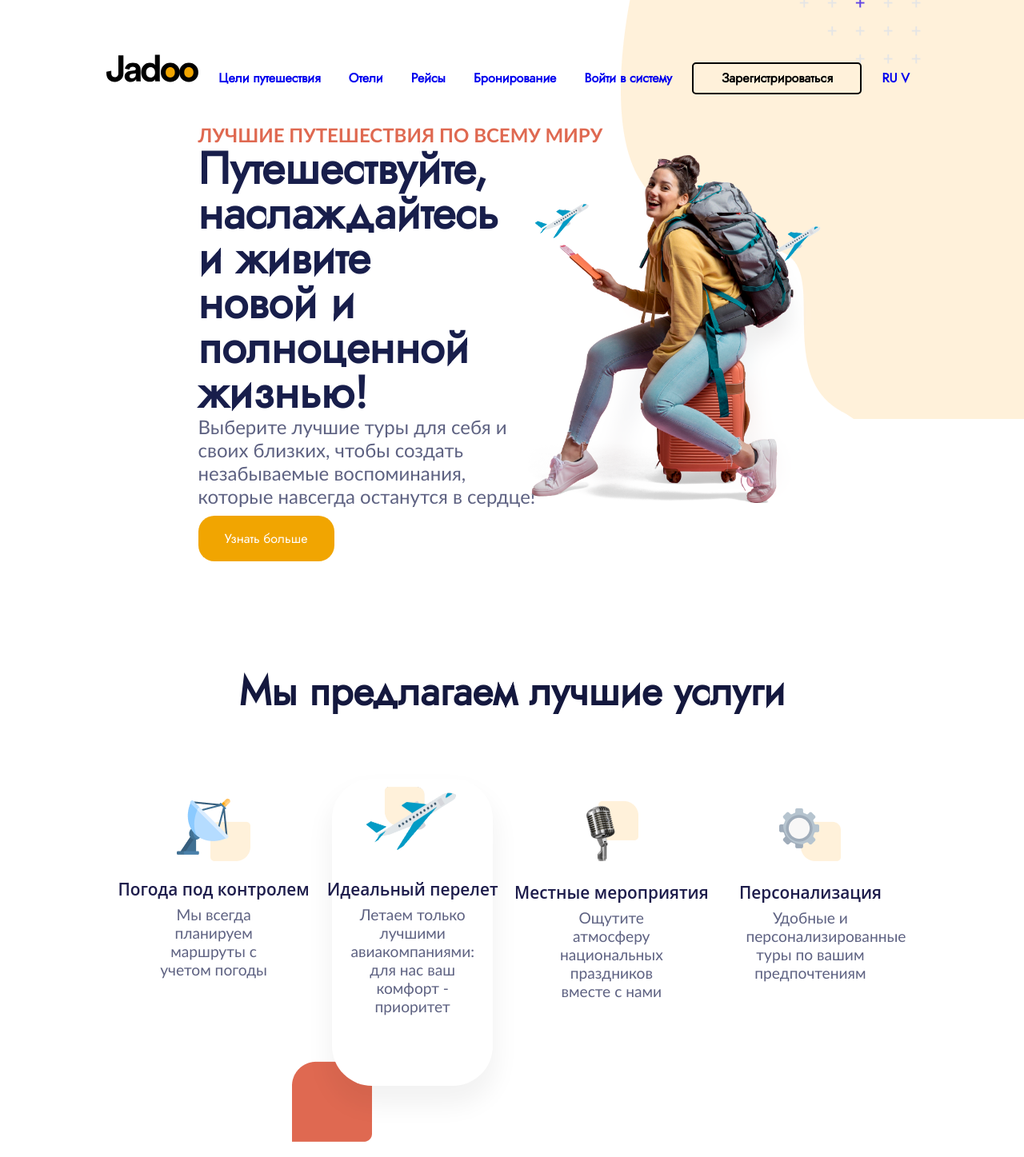
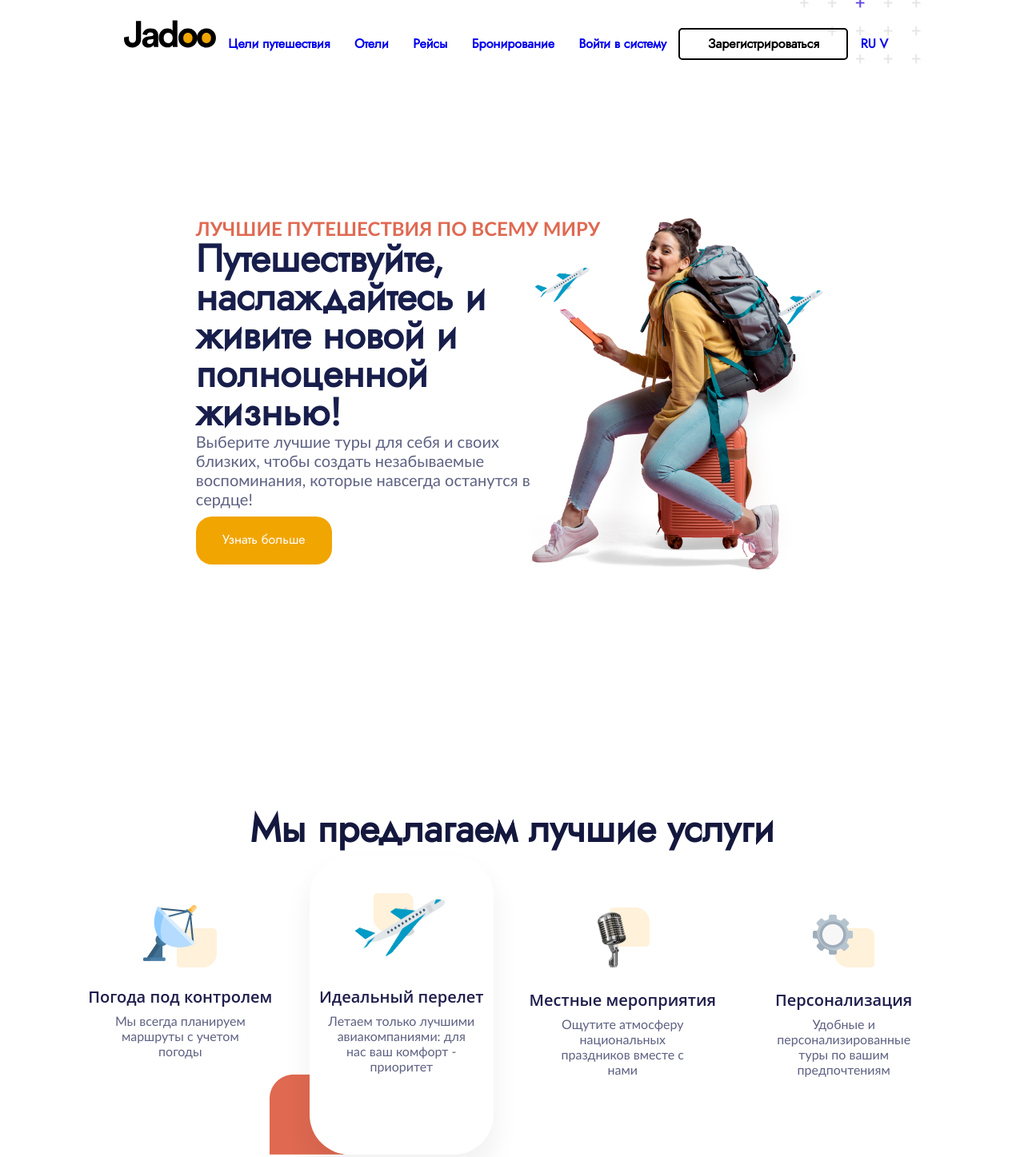
Before and after one commit to pluumbum/praktika, a plain HTML site: page index.html in a window 1280 px wide. Shown: the top 1447 px of the page at 80% size. Drawn offline with nearby package versions, Linux system fonts and the light colour scheme.

Commit message:
сделала все)

```diff
--- a/index.html
+++ b/index.html
@@ -3,7 +3,7 @@
 
 <head>
     <meta charset="UTF-8">
-    <meta name="viewport" content="width-device-width, initial-scale-1.0">
+    <meta name="viewport" content="width=device-width, initial-scale=1.0">
     <title>Туристическое агенство Jadoo</title>
     <link rel="stylesheet" href="styles/style.css">
 
@@ -16,8 +16,7 @@
 </head>
 
 <body>
-    <header class="main__header">
-        <div class="container">
+    <header class="container header__container">
             <nav class="nav header__nav">
                 <img src="assets/images/logo.svg" alt="" class="header__logo">
                 <a href="#" class="nav__item">Цели путешествия</a>
@@ -28,14 +27,11 @@
                 <a href="#" class="nav__item--sign_up">Зарегистрироваться</a>
                 <a href="#" class="nav__item">RU V</a>
             </nav>
-        </div>
     </header>
 
-    <div class="decore"></div>
-
     <main class="main">
+        <div class="container">
             <section class="mainInfo">
-            <div class="container">
                 <div class="mainInfo__text">
                     <h1>ЛУЧШИЕ ПУТЕШЕСТВИЯ ПО ВСЕМУ МИРУ</h1>
                     <h2>Путешествуйте,
@@ -53,10 +49,10 @@
                 <div class="mainInfo__pic">
                     <img src="assets/images/Traveller 1.png" alt="">
                 </div>
+            </section>
+        </div>
 
-            </div>
-        </section>
-
+        <div class="container">
             <section class="services">
                 <div class="services__header">Мы предлагаем лучшие услуги
                     <img src="assets/images/Decore 2.png" id="decor2" alt="">
@@ -103,7 +99,9 @@
                     </div>
                 </div>
             </section>
+        </div>
 
+        <div class="container">
             <section class="topsellers">
                 <div class="miniheader">Лидеры продаж</div>
                 <div class="header">Популярные направления</div>
@@ -146,10 +144,11 @@
                             </div>
                         </div>
                     </div>
-                <img src="assets/images/Decore 4.png" alt="" id="decor4">
                 </div>
             </section>
+        </div>
 
+        <div class="container">
             <section class="threeSteps">
                 <div class="threeSteps__text">
                     <div class="miniheader threeSteps__miniheader">Легко и просто</div>
@@ -183,7 +182,9 @@
                 </div>
                 <div class="threeSteps__vidget"><img src="assets/images/3 steps vidget.png" alt=""></div>
             </section>
+        </div>
 
+        <div class="container">
             <section class="feedback">
                 <div class="feedback__header">
                     <div class="miniheader">Отзывы</div>
@@ -238,6 +239,7 @@
 
                 </div>
             </section>
+        </div>
 
     </main>
 
--- a/styles/media.css
+++ b/styles/media.css
@@ -1,62 +1,24 @@
-.decore {
-    background-image: url("../assets/images/Decore.png");
-    right: 0px;
-    top: 0px;
-    max-width: 504px;
-    max-height: 524px;
-    width: 100%;
-    height: 100%;
-    position: absolute;
+
+@media (max-width: 1200px) {
+    .container {
+        height: 45vh;
+        width: 100vw;
+        position: flex;
     }
 
-.mainInfo__pic {
-    float: right;
-    width: 50%;
-    box-sizing: border-box;
-    padding: 20px;
-    height: auto;
-    max-height: 100%;
-    max-width: 100%;
-    position: relative;
-    object-fit: fill;
-    margin: 3% 0 5%;
+    .nav{
+        flex-shrink: 1;
     }
 
-.mainInfo__pic img {
-    display: block;
-    height: 100%;
-    max-width: 70%;
+    .service {
+        height: 10vw;
+
     }
 
-.service__pic {
-    display: flex;
-    margin: 10%;
-    width: 50%;
-    height: 25%;
-    align-items: flex-end;
-    justify-content: center;
+    .picContainer {
+        max-width: 50px;
+        max-height: 50px;
+        min-width: 10px;
+        min-height: 10px;
     }
-
-#decor2 {
-    position: absolute;
-    top: -10%;
-    right: 10%;
 }
-
-#decor3 {
-    position: relative;
-    z-index: -10;
-    left: -50%;
-    top: 15%;
-}
-
-#decor4 {
-    position: relative;
-    z-index: -10;
-    top: 40%;
-    left: -4.5%;
-}
-
-.step__pic {
-    margin: 3%;
-}
--- a/styles/style.css
+++ b/styles/style.css
@@ -1,10 +1,4 @@
 @import "text.css";
-@import "media.css";
-
-html {
-    margin: 40px;
-    height: auto;
-}
 
 .main__header {
     padding: 20px 50px;
@@ -15,28 +9,24 @@ html {
     height: 100%;
 }
 
-.mainInfo {
-    height: 80vh;
-}
-
 body {
     display: block;
     margin: 8px;
 }
 
-.container {
+.header__container, .footer__container {
     z-index: 1;
-    width: 100%;
-    height: 100%;
-    margin: 0 auto;
+    margin: 2% auto 0;
     position: relative;
     padding: 0 20px;
+    height: 20%;
+    width: 80%;
 }
 
 .nav {
     font-family: "GoogleSans", sans-serif;
     font-weight: 600;
-    font-size: 100%;
+    font-size: 2vmin;
     color: black;
     display: flex;
     margin: 0 auto;
@@ -45,8 +35,15 @@ body {
 }
 
 .nav__item {
-    margin: 0 10px;
+    margin: 5px;
     text-align: center;
+    padding: 10px;
+}
+
+.nav__item:hover {
+    border: 2px solid #F1A501;
+    color: black;
+    border-radius: 5px;
 }
 
 .nav__item--sign_up {
@@ -57,6 +54,10 @@ body {
     height: 40px;
     align-content: center;
     text-align: center;
+}
+
+.nav__item--sign_up:hover {
+    background-color: #F1A501;
 }
 
 .btn__seeMore {
@@ -71,6 +72,10 @@ body {
     margin: 10px 0 0 30%;
 }
 
+.btn__seeMore:hover {
+    box-shadow: 0px 0px 10px #a27003;
+  }
+
 .services {
     height: 60vh;
     width: 100%;
@@ -80,7 +85,6 @@ body {
 }
 
 .service__container {
-    height: 100%;
     display: flex;
     flex-direction: row;
     justify-content: center;
@@ -88,8 +92,7 @@ body {
 }
 
 .service {
-    width: 17%;
-    height: 80%;
+    width: 20%;
     display: flex;
     flex-direction: column;
     justify-content: center;
@@ -145,6 +148,7 @@ body {
 
 .topseller__allEurope {
     background-image: url("../assets/images/Rectangle 3.png");
+    position: relative;
 }
 
 .topseller__description {
@@ -164,7 +168,7 @@ body {
 .threeSteps {
     height: 60vh;
     text-align: left;
-    margin: 10%;
+    margin: 0 10%;
     display: flex;
     flex-direction: row;
 }
@@ -180,7 +184,9 @@ body {
 }
 
 .threeSteps__vidget {
-    object-fit: cover;
+    display: flex;
+    align-items: center;
+    object-fit: fill;
 }
 
 .step {
@@ -190,17 +196,19 @@ body {
 }
 
 .feedback {
-    height: 60vh;
-    width: 80%;
     text-align: left;
-    margin: 10%;
     display: flex;
     flex-direction: row;
+    justify-content: center;
 }
 
 .feedback__header {
-    width: 40%;
+    width: 20%;
     height: 60%;
+}
+
+.feedback__header .header {
+    text-wrap: wrap;
 }
 
 .feedback__text {
@@ -239,6 +247,7 @@ body {
     width: 40%;
     height: 70%;
     position: relative;
+    margin: 0 !important;
 }
 
 .swiper-wrapper {
@@ -258,14 +267,14 @@ body {
 .footer__block h1 {
     font-family: "GoogleSans", sans-serif;
     font-weight: 800;
-    font-size: 150%;
+    font-size: 3vmin;
     color: black;
 }
 
 .footer__block h2, h3, h4 {
     font-family: "GoogleSans", sans-serif;
     font-weight: 600;
-    font-size: 100%;
+    font-size: 2vmin;
     color: black;
     margin: 0;
 }
@@ -280,6 +289,49 @@ body {
     margin-bottom: 5%;
 }
 
-.footer__container {
-    margin-bottom: 5% ;
+
+
+.mainInfo__pic {
+    float: right;
+    width: 50%;
+    box-sizing: border-box;
+    padding: 20px;
+    height: auto;
+    max-height: 100%;
+    max-width: 100%;
+    position: relative;
+    object-fit: fill;
+    margin: 3% 0 5%;
 }
+
+.mainInfo__pic img {
+    display: block;
+    height: 100%;
+    max-width: 70%;
+}
+
+.service__pic {
+    display: flex;
+    margin: 10%;
+    width: 50%;
+    height: 25%;
+    align-items: flex-end;
+    justify-content: center;
+}
+
+#decor2 {
+    position: absolute;
+    top: -10%;
+    right: 10%;
+}
+
+#decor3 {
+    position: relative;
+    z-index: -10;
+    left: -50%;
+    top: 15%;
+}
+
+.step__pic {
+    margin: 3%;
+}
--- a/styles/text.css
+++ b/styles/text.css
@@ -25,23 +25,33 @@ a {
     color: black;
 }
 
+.container {
+    height: 90vh;
+    width: 90vw;
+    margin: 5% auto;
+    align-content: center;
+    justify-content: center;
+    display: block;
+}
+
+
 .mainInfo__text h1 {
     font-family:'Gill Sans', 'Gill Sans MT', Calibri, 'Trebuchet MS', sans-serif;
     white-space: nowrap;
-    font-size: 150%;
+    font-size: 3vmin;
     color: #DF6951;
 }
 
 .mainInfo__text h2 {
     font-family: "AvrileSerif", Cambria, Cochin, Georgia, Times, 'Times New Roman', serif;
-    font-size: 350%;
+    font-size: 6vmin;
     color: #181E4B;
     line-height: 100%;
 }
 
 .mainInfo__text h3 {
     font-family:'Gill Sans', 'Gill Sans MT', Calibri, 'Trebuchet MS', sans-serif;
-    font-size: 150%;
+    font-size: 2.5vmin;
     font-weight: 100;
     color: #5E6282;
 }
@@ -76,7 +86,7 @@ a {
 .services__header {
     font-family: "AvrileSerif", Cambria, Cochin, Georgia, Times, 'Times New Roman', serif;
     font-weight: 600;
-    font-size: 50px;
+    font-size: 6vmin;
     color: #14183E;
     text-align: center;
 }
@@ -84,7 +94,7 @@ a {
 .service__header {
     font-family: 'Open Sans', 'Helvetica Neue', sans-serif;
     font-weight: 600;
-    font-size: 130%;
+    font-size: 2.5vmin;
     color: #1E1D4C;
     text-wrap: nowrap;
 }
@@ -94,13 +104,13 @@ a {
     width: 80%;
     margin-top: 3%;
     color: #5E6282;
-    font-size: 120%;
+    font-size: 2vmin;
 }
 
 .miniheader {
     font-family: 'Gill Sans', 'Gill Sans MT', Calibri, 'Trebuchet MS', sans-serif;
     font-weight: 600;
-    font-size: 20px;
+    font-size: 3vmin;
     color: #5E6282;
     margin: 2%;
     position: relative;
@@ -109,7 +119,7 @@ a {
 .header {
     font-family: "AvrileSerif", Cambria, Cochin, Georgia, Times, 'Times New Roman', serif;
     font-weight: 600;
-    font-size: 50px;
+    font-size: 6vmin;
     color: #1E1D4C;
     text-wrap: nowrap;
     position: relative;
@@ -126,7 +136,7 @@ a {
     font-family: 'Gill Sans', 'Gill Sans MT', Calibri, 'Trebuchet MS', sans-serif;
     margin: 4% 10% 2%;
     font-weight: 500;
-    font-size: 130%;
+    font-size: 2.5vmin;
 }
 
 .topseller__name {
@@ -144,7 +154,7 @@ a {
     font-family: 'Gill Sans', 'Gill Sans MT', Calibri, 'Trebuchet MS', sans-serif;
     margin: 0 10%;
     font-weight: 500;
-    font-size: 130%;
+    font-size: 2.5vmin;
     display: flex;
     justify-content: start;
     align-items: center;
@@ -168,7 +178,7 @@ a {
     font-family: 'Gill Sans', 'Gill Sans MT', Calibri, 'Trebuchet MS', sans-serif;
     text-align: left;
     font-weight: 600;
-    font-size: 130%;
+    font-size: 3vmin;
     margin: 0;
     color: #5E6282;
 }
@@ -177,7 +187,7 @@ a {
     font-family: 'Gill Sans', 'Gill Sans MT', Calibri, 'Trebuchet MS', sans-serif;
     text-align: left;
     font-weight: 500;
-    font-size: 130%;
+    font-size: 2.5vmin;
     margin: 0;
     color: #5E6282;
 }
```
Also changed, not shown: assets/images/3 steps vidget.png, styles/media copy.css (added). Lines whose indentation alone changed are shown as unchanged.
